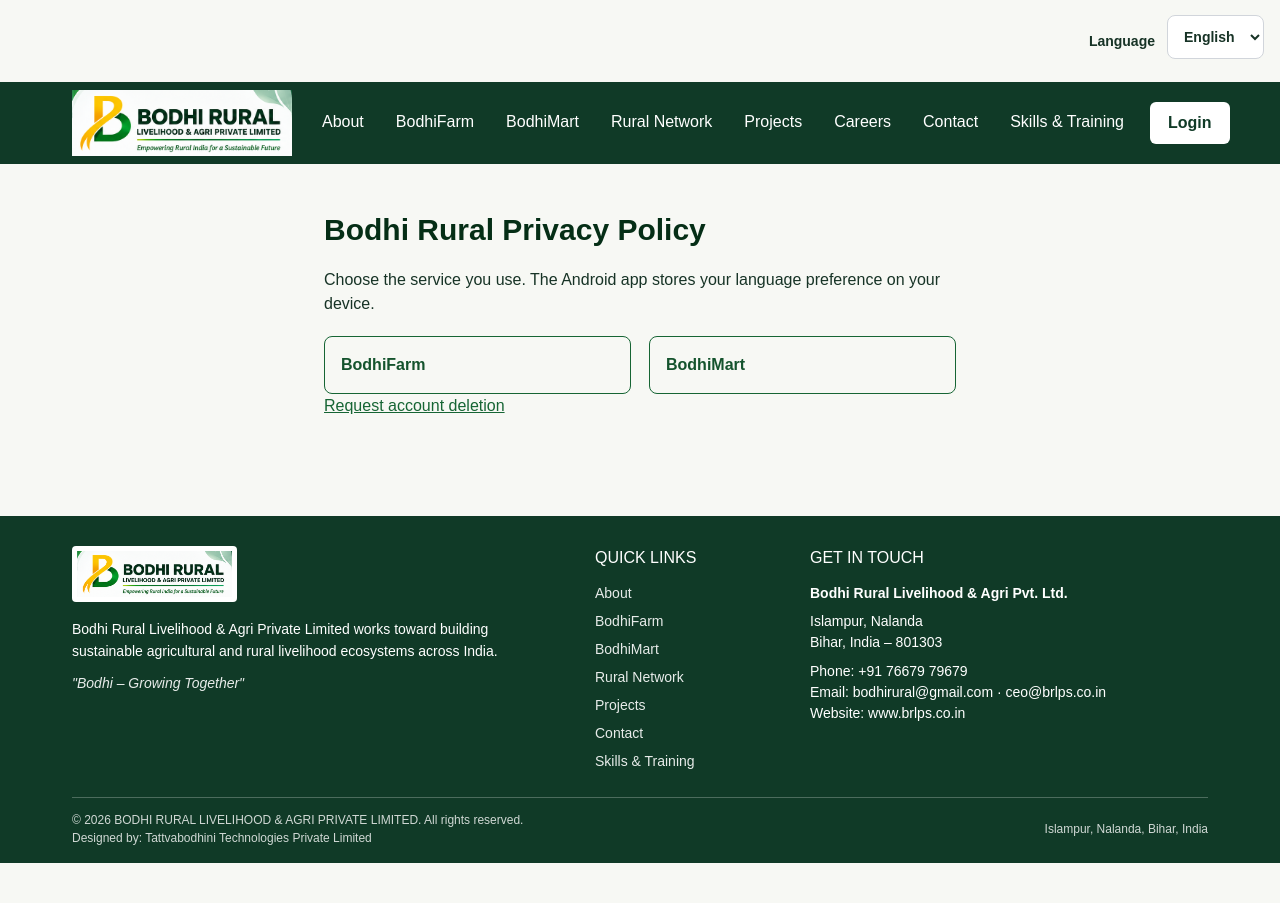
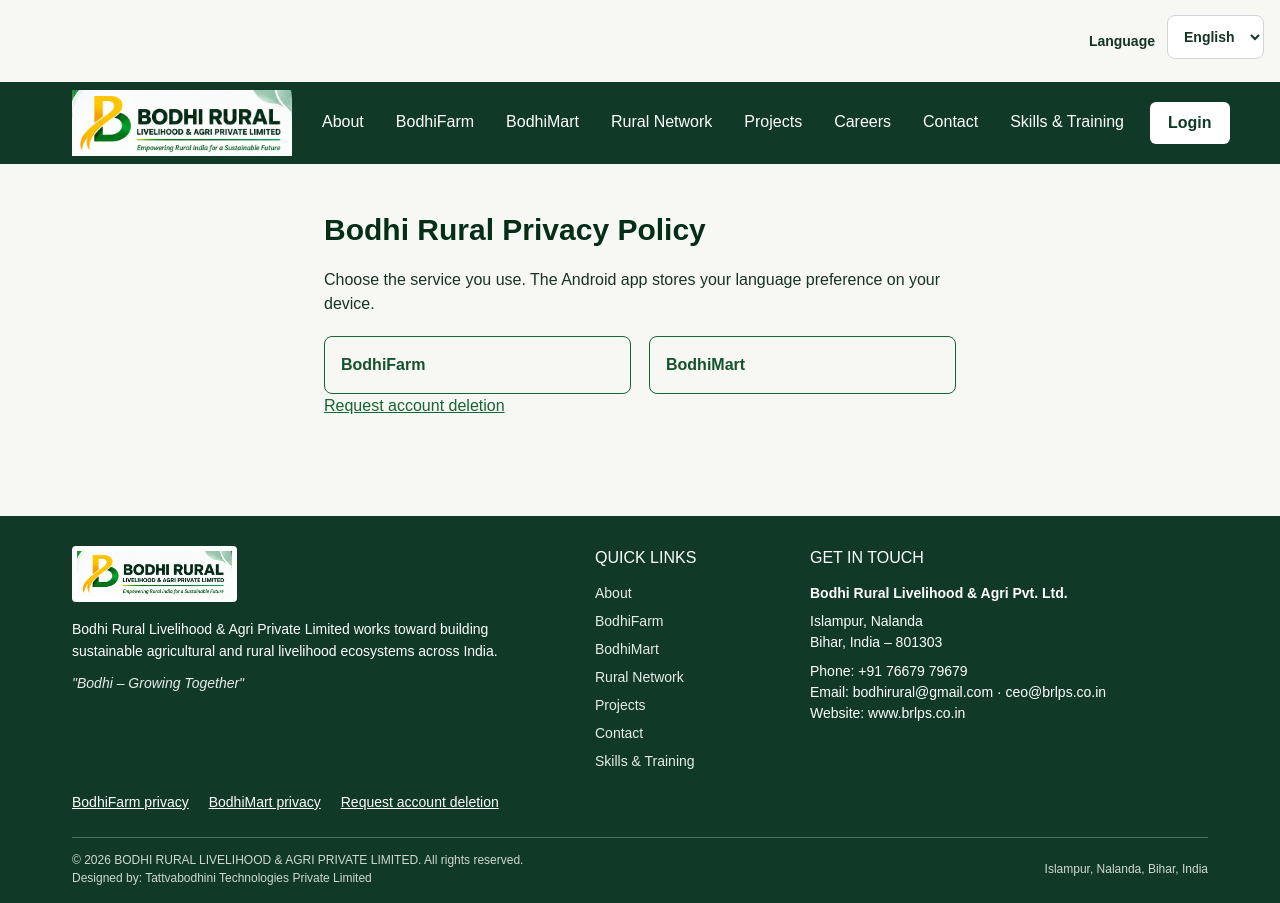
Before and after one commit to drdeepaksingh1/Bodhi-Rural, a Next.js app: page /privacy-policy in a window 1280 px wide. Before the commit the page ends 863 px from the top, so only its background shows below. Built offline with nearby package versions, Linux system fonts and the light colour scheme.

Commit message:
Link the privacy policies from the website footer

```diff
--- a/src/components/Footer.tsx
+++ b/src/components/Footer.tsx
@@ -200,6 +200,12 @@ export default function Footer() {
           </div>
         </div>
 
+        <nav className="mt-5 flex flex-wrap gap-x-5 gap-y-2 text-sm">
+          <Link href="/privacy-policy/bodhifarm" className="underline"><Copy en="BodhiFarm privacy" hi="BodhiFarm गोपनीयता" /></Link>
+          <Link href="/privacy-policy/bodhimart" className="underline"><Copy en="BodhiMart privacy" hi="BodhiMart गोपनीयता" /></Link>
+          <Link href="/account-deletion" className="underline"><Copy en="Request account deletion" hi="खाता हटाने का अनुरोध करें" /></Link>
+        </nav>
+
         {/* Bottom */}
         <div
           style={{
```
